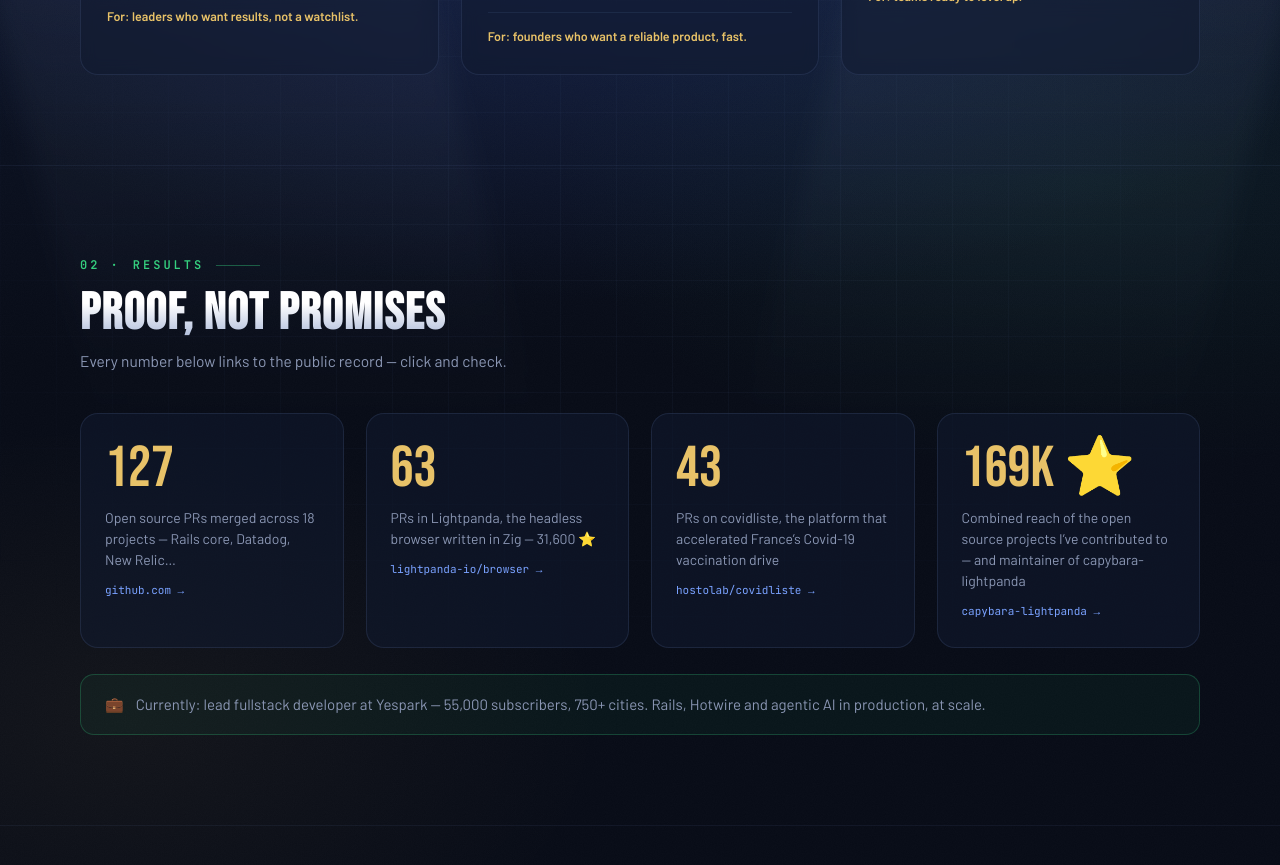
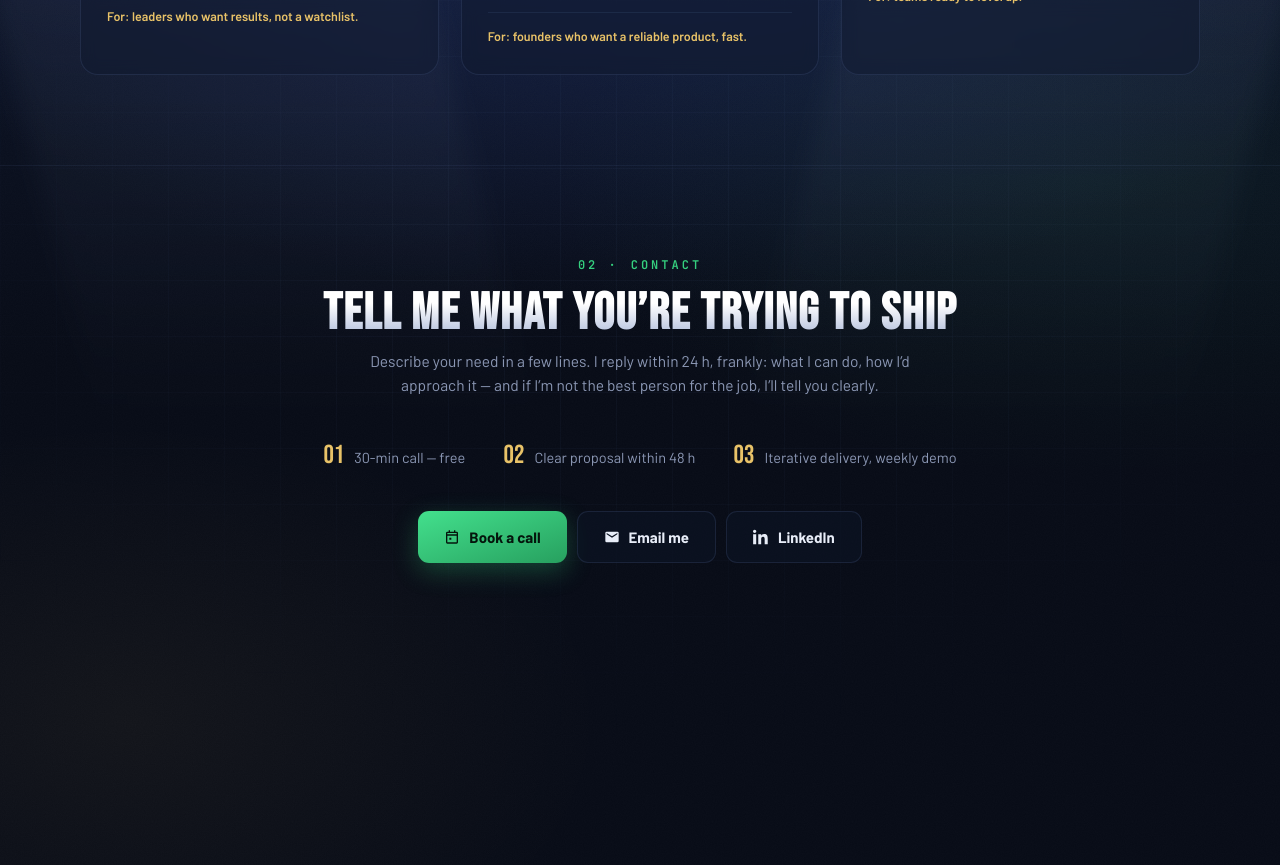
Before and after one commit to navidemad/navidemad.github.io, a Jekyll site: the page index.html, which Jekyll copies as it is, in a window 1280 px wide and 900 px high, scrolled down 1424 px. Shown: the top 865 px of the window. Built offline with Jekyll 4.4.1, drawn with Linux system fonts in a browser that asks for light colours; after the commit the page ends 2095 px from its top, so only the background shows below that.

Commit message:
Remove Results section entirely, renumber Contact to 02, purge orphan CSS and i18n keys

```diff
--- a/index.html
+++ b/index.html
@@ -302,24 +302,6 @@ h1 {
 .svc .ico-lg { font-size: 26px; margin-bottom: 14px; display: block; }
 .svc h3 { font-family: "Barlow Condensed", sans-serif; font-weight: 700; font-size: 21px; letter-spacing: .5px; margin-bottom: 10px; }
 .svc p { color: var(--ink-dim); font-size: 14.5px; }
-.case-grid { display: grid; grid-template-columns: repeat(4, 1fr); gap: 22px; margin-top: 40px; }
-.case {
-  display: block; background: var(--panel); border: 1px solid var(--panel-edge); border-radius: 18px;
-  padding: 26px 24px; text-decoration: none; color: inherit;
-  transition: transform .25s, border-color .25s;
-}
-.case:hover { transform: translateY(-4px); border-color: rgba(122,162,255,.4); }
-.case .num {
-  font-family: "Bebas Neue", sans-serif; font-size: clamp(40px, 4.5vw, 58px); line-height: 1;
-  color: var(--gold); display: block; margin-bottom: 10px;
-}
-.case p { color: var(--ink-dim); font-size: 14px; }
-.case .go { display: inline-block; margin-top: 12px; font-family: "JetBrains Mono", monospace; font-size: 11px; color: var(--accent); }
-.role-strip {
-  margin-top: 26px; padding: 18px 24px; border: 1px solid rgba(53,208,127,.25); border-radius: 14px;
-  background: rgba(53,208,127,.05); color: var(--ink-dim); font-size: 15px;
-  display: flex; align-items: center; gap: 12px;
-}
 .band.contact { text-align: center; border-bottom: none; padding-bottom: clamp(80px, 12vh, 140px); }
 .band.contact .sec-label { justify-content: center; }
 .band.contact .sec-label::after { display: none; }
@@ -328,8 +310,8 @@ h1 {
 .band.contact .btn { font-size: 15px; padding: 14px 26px; }
 .reveal { opacity: 0; transform: translateY(24px); transition: opacity .7s cubic-bezier(.22,.9,.3,1), transform .7s cubic-bezier(.22,.9,.3,1); }
 .reveal.in { opacity: 1; transform: none; }
-@media (max-width: 980px) { .svc-grid { grid-template-columns: 1fr; } .case-grid { grid-template-columns: 1fr 1fr; } }
-@media (max-width: 620px) { .case-grid { grid-template-columns: 1fr; } .role-strip { flex-direction: column; align-items: flex-start; } }
+@media (max-width: 980px) { .svc-grid { grid-template-columns: 1fr; } }
+@media (max-width: 620px) { }
 @media (prefers-reduced-motion: reduce) { .reveal { opacity: 1; transform: none; } }
 
 
@@ -542,43 +524,10 @@ h1 {
   </div>
 </section>
 
-<section class="band" id="resultats">
-  <div class="band-inner reveal">
-    <div class="sec-label">02 · <span data-i18n="r_label">Results</span></div>
-    <h2 class="sec-title" data-i18n="r_h">Proof, not promises</h2>
-    <p class="sec-sub" data-i18n="r_sub">Every number below links to the public record — click and check.</p>
-    <div class="case-grid">
-      <a class="case" href="https://github.com/search?q=is%3Apr+author%3Anavidemad+is%3Amerged+-user%3Anavidemad+-user%3Ayespark&type=pullrequests" target="_blank" rel="noopener">
-        <span class="num">127</span>
-        <p data-i18n="r1t">Open source PRs merged across 18 projects — Rails core, Datadog, New Relic…</p>
-        <span class="go">github.com →</span>
-      </a>
-      <a class="case" href="https://github.com/lightpanda-io/browser/pulls?q=is%3Apr+author%3Anavidemad+is%3Amerged" target="_blank" rel="noopener">
-        <span class="num">63</span>
-        <p data-i18n="r2t">PRs in Lightpanda, the headless browser written in Zig — 31,600 ⭐</p>
-        <span class="go">lightpanda-io/browser →</span>
-      </a>
-      <a class="case" href="https://github.com/hostolab/covidliste/pulls?q=is%3Apr+author%3Anavidemad+is%3Amerged" target="_blank" rel="noopener">
-        <span class="num">43</span>
-        <p data-i18n="r3t">PRs on covidliste, the platform that accelerated France’s Covid-19 vaccination drive</p>
-        <span class="go">hostolab/covidliste →</span>
-      </a>
-      <a class="case" href="https://github.com/navidemad/capybara-lightpanda" target="_blank" rel="noopener">
-        <span class="num">169k ⭐</span>
-        <p data-i18n="r4t">Combined reach of the open source projects I’ve contributed to — and maintainer of capybara-lightpanda</p>
-        <span class="go">capybara-lightpanda →</span>
-      </a>
-    </div>
-    <div class="role-strip">
-      <span aria-hidden="true">💼</span>
-      <span data-i18n="r_strip">Currently: lead fullstack developer at Yespark — 55,000 subscribers, 750+ cities. Rails, Hotwire and agentic AI in production, at scale.</span>
-    </div>
-  </div>
-</section>
 
 <section class="band contact" id="contact">
   <div class="band-inner reveal">
-    <div class="sec-label">03 · <span data-i18n="c_label">Contact</span></div>
+    <div class="sec-label">02 · <span data-i18n="c_label">Contact</span></div>
     <h2 class="sec-title" data-i18n="c_h">Tell me what you’re trying to ship</h2>
     <p class="sec-sub" data-i18n="c_p">Describe your need in a few lines. I reply within 24 h, frankly: what I can do, how I’d approach it — and if I’m not the best person for the job, I’ll tell you clearly.</p>
     <div class="proc">
@@ -663,14 +612,6 @@ h1 {
       s2d: "Un seul interlocuteur senior, du premier commit \u00e0 la prod.",
       s3t: "Un lead qui fait monter votre \u00e9quipe",
       s3d: "Architecture, revues, mentorat \u2014 le niveau monte et reste haut.",
-      r_label: "R\u00e9sultats",
-      r_h: "Des preuves, pas des promesses",
-      r_sub: "Chaque chiffre pointe vers la source publique : cliquez, v\u00e9rifiez.",
-      r1t: "PRs open source fusionn\u00e9es dans 18 projets \u2014 Rails core, Datadog, New Relic\u2026",
-      r2t: "PRs dans Lightpanda, navigateur headless \u00e9crit en Zig \u2014 31\u00a0600 \u2b50",
-      r3t: "PRs sur covidliste, la plateforme qui a acc\u00e9l\u00e9r\u00e9 la vaccination Covid-19 en France",
-      r4t: "Port\u00e9e cumul\u00e9e des projets open source auxquels j\u2019ai contribu\u00e9 \u2014 et mainteneur de capybara-lightpanda",
-      r_strip: "Aujourd\u2019hui : lead d\u00e9veloppeur fullstack chez Yespark \u2014 55\u00a0000 abonn\u00e9s, 750+ villes. Rails, Hotwire et IA agentique en production, \u00e0 l\u2019\u00e9chelle.",
       c_label: "Contact",
       c_h: "Dites-moi ce que vous voulez livrer",
       c_p: "D\u00e9crivez-moi votre besoin en quelques lignes. Je r\u00e9ponds sous 24\u00a0h avec franchise : ce que je peux faire, comment je m\u2019y prendrais \u2014 et si je ne suis pas la meilleure personne pour le job, je vous le dirai clairement.",
@@ -734,14 +675,6 @@ h1 {
       s2d: "One senior contact from first commit to production.",
       s3t: "A lead who levels up your team",
       s3d: "Architecture, reviews, mentoring \u2014 the bar rises and stays up.",
-      r_label: "Results",
-      r_h: "Proof, not promises",
-      r_sub: "Every number below links to the public record \u2014 click and check.",
-      r1t: "Open source PRs merged across 18 projects \u2014 Rails core, Datadog, New Relic\u2026",
-      r2t: "PRs in Lightpanda, the headless browser written in Zig \u2014 31,600 \u2b50",
-      r3t: "PRs on covidliste, the platform that accelerated France\u2019s Covid-19 vaccination drive",
-      r4t: "Combined reach of the open source projects I\u2019ve contributed to \u2014 and maintainer of capybara-lightpanda",
-      r_strip: "Currently: lead fullstack developer at Yespark \u2014 55,000 subscribers, 750+ cities. Rails, Hotwire and agentic AI in production, at scale.",
       c_label: "Contact",
       c_h: "Tell me what you\u2019re trying to ship",
       c_p: "Describe your need in a few lines. I reply within 24\u00a0h, frankly: what I can do, how I\u2019d approach it \u2014 and if I\u2019m not the best person for the job, I\u2019ll tell you clearly.",
```
